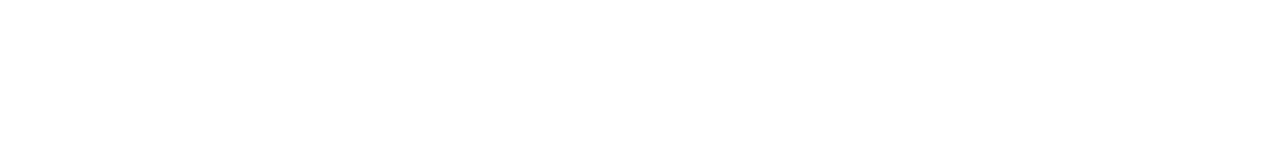
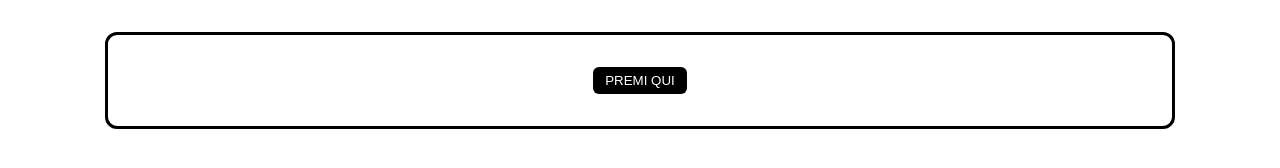
Before and after one commit to saturnhati/Arrays, a plain HTML site: page index.html in a window 1280 px wide. Drawn offline with Linux system fonts and the light colour scheme.

Commit message:
adds css

```diff
--- a/assets/css/style.css
+++ b/assets/css/style.css
@@ -0,0 +1,24 @@
+body {
+    margin: 0;
+    height: 100vh;
+    width: 100vw;
+    font-family: 'Montserrat', sans-serif;
+}
+
+button {
+    margin: 12px;
+    padding: 6px 12px;
+    border: none;
+    background: black;
+    color: white;
+    border-radius: 6px;
+}
+
+.container {
+    padding: 20px;
+    border: 3px solid black;
+    width: 80%;
+    margin: 4vh auto;
+    text-align: center;
+    border-radius: 12px;
+}
--- a/assets/js/script.js
+++ b/assets/js/script.js
@@ -34,12 +34,20 @@ console.log(`Questo array contiene ${lotrComp.length} elementi`)
 
 //crea una funzione all'interno della quale utilizzerai i valori numerici tratti da un array
 let grades = [1, 2, 3, 4, 5, 6, 7, 8, 9, 10]
-let randomGrades = grades[Math.floor(Math.random()* 10)]
-console.log(`Il tuo voto è ${randomGrades}`)
+
+function evenOdd (){
+    let randomGrades = grades[Math.floor(Math.random()* 10)]
+    console.log(`Il tuo voto è ${randomGrades}`)
+    if (randomGrades == grades[0] || randomGrades == grades[2] || randomGrades == grades[4] || randomGrades == grades[6] || randomGrades == grades[8]){
+        document.getElementById('evenOdd').innerHTML = `Il numero ${randomGrades} è dispari.`
+    }
+    else {
+        document.getElementById('evenOdd').innerHTML = `Il numero ${randomGrades} è pari.`
+    }
+}
 
 // metodi push/pop e shift/unshift
 let listaSpesa = ['latte', 'uova', 'burro']
-console.log(listaSpesa)
 
 // con push e pop aggiungo o elimino l'ultimo elemento dell'array
 console.log(`La mia lista è ${listaSpesa}`)
--- a/index.html
+++ b/index.html
@@ -3,11 +3,18 @@
   <head>
     <meta charset="UTF-8" />
     <meta http-equiv="X-UA-Compatible" content="IE=edge" />
+    <link rel="preconnect" href="https://fonts.googleapis.com" />
+    <link rel="preconnect" href="https://fonts.gstatic.com" crossorigin />
+    <link href="https://fonts.googleapis.com/css2?family=Montserrat:ital,wght@0,100;0,200;0,300;0,400;0,500;0,600;0,700;0,800;0,900;1,100;1,200;1,300;1,400;1,500;1,600;1,700;1,800;1,900&display=swap" rel="stylesheet" />
     <meta name="viewport" content="width=device-width, initial-scale=1.0" />
     <link rel="stylesheet" href="./assets/css/style.css" />
     <title>JS: Arrays</title>
   </head>
   <body>
+    <div class="container">
+      <button id="buttonBG" onclick="evenOdd()">PREMI QUI</button>
+      <div id="evenOdd"></div>
+    </div>
     <script src="./assets/js/script.js"></script>
   </body>
 </html>
```
